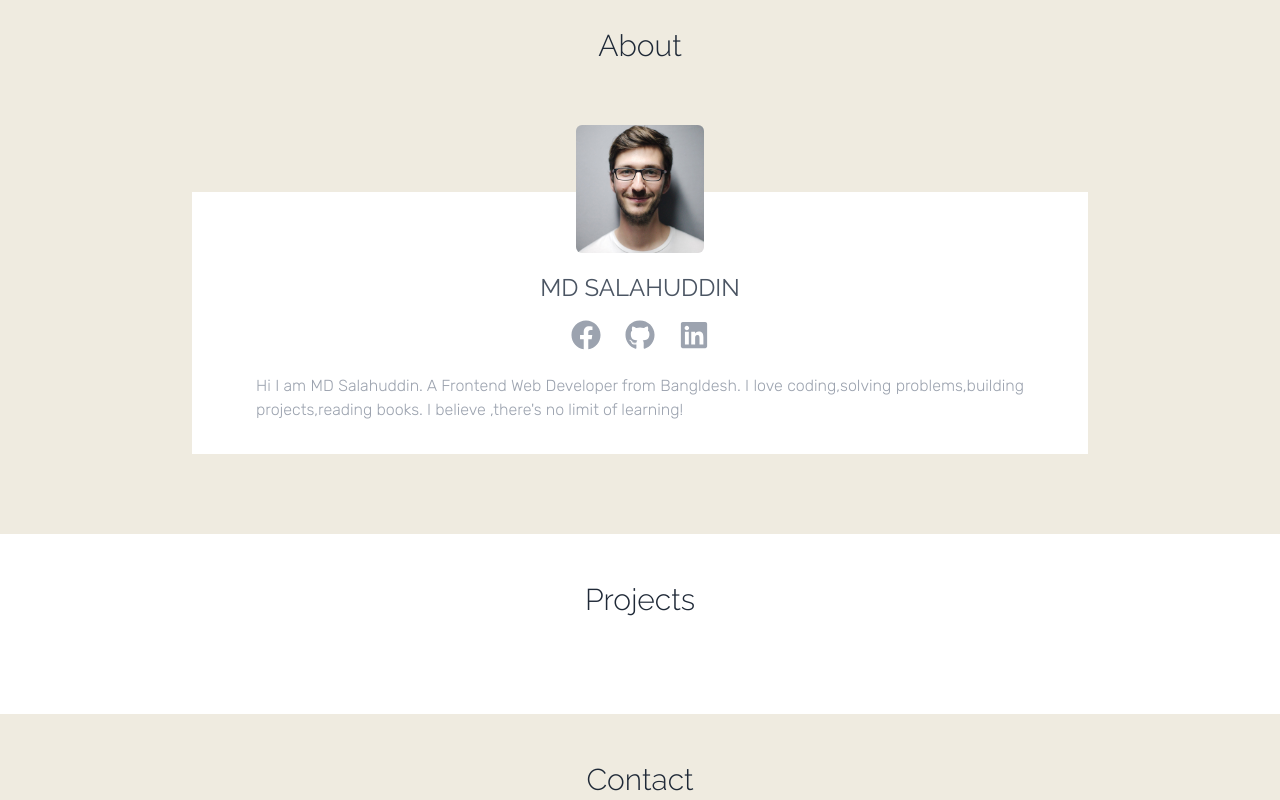
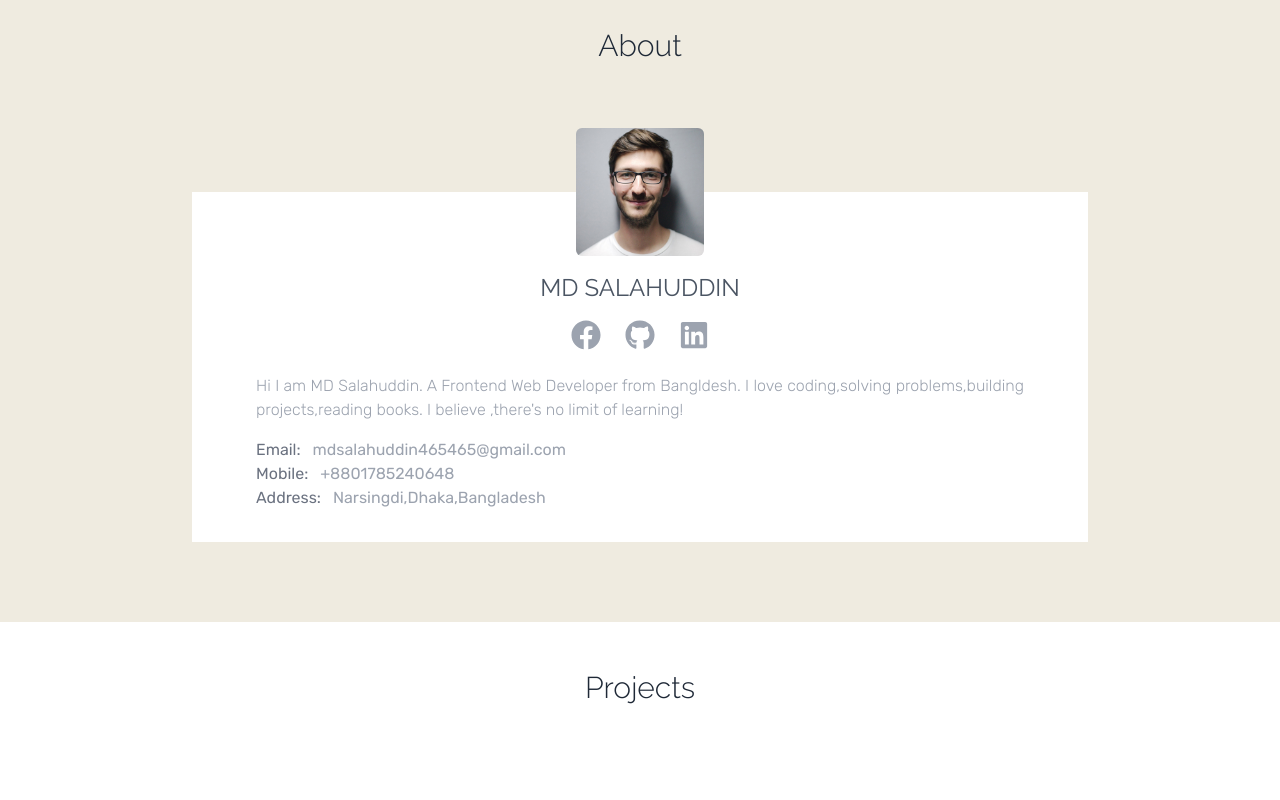
Before and after one commit to mdsalahuddin2001/portfolio, a React (Create React App) app: page / in a window 1280 px wide. Shown: the part 820-1620 px from the top of the page. Built offline with nearby package versions, Linux system fonts and the light colour scheme.

Commit message:
about section completed

```diff
--- a/src/components/About.jsx
+++ b/src/components/About.jsx
@@ -6,13 +6,13 @@ const About = () => {
     <section className="bg-brownWhite py-12 pb-20">
       <div className="container">
         <SectionTitle>About</SectionTitle>
-        <div className="max-w-4xl bg-white px-4 py-8  m-auto mt-20 relative">
+        <div className="max-w-4xl bg-white px-4 pb-8  m-auto mt-20 relative">
           <img
             src="/images/profile.jpg"
             alt="profile"
-            className="absolute w-32 h-32 -top-1/2 left-1/2 -translate-x-1/2 translate-y-1/2 rounded-md"
+            className="block absolute w-32 h-32 left-1/2 -translate-x-1/2 -translate-y-1/2 rounded-md"
           />
-          <h4 className="text-2xl uppercase text-center text-gray-600 font-raleway mb-4 mt-12 ">
+          <h4 className="text-2xl uppercase text-center text-gray-600 font-raleway mb-4 pt-20">
             MD Salahuddin
           </h4>
           <div className="flex items-center justify-center space-x-6 mb-6">
@@ -36,11 +36,25 @@ const About = () => {
               <FaLinkedin />
             </a>
           </div>
-          <p className="lg:text-justify text-gray-400 font-light max-w-3xl m-auto">
+          <p className="lg:text-justify text-gray-400 font-light max-w-3xl m-auto mb-4">
             Hi I am MD Salahuddin. A Frontend Web Developer from Bangldesh. I
             love coding,solving problems,building projects,reading books. I
             believe ,there's no limit of learning!
           </p>
+          <div className="max-w-3xl m-auto">
+            <p className="text-gray-400">
+              <span className="text-gray-500 mr-2">Email: </span>{' '}
+              mdsalahuddin465465@gmail.com
+            </p>
+            <p className="text-gray-400">
+              <span className="text-gray-500 mr-2">Mobile: </span>
+              +8801785240648
+            </p>
+            <p className="text-gray-400">
+              <span className="text-gray-500 mr-2">Address: </span>
+              Narsingdi,Dhaka,Bangladesh
+            </p>
+          </div>
         </div>
       </div>
     </section>
```
